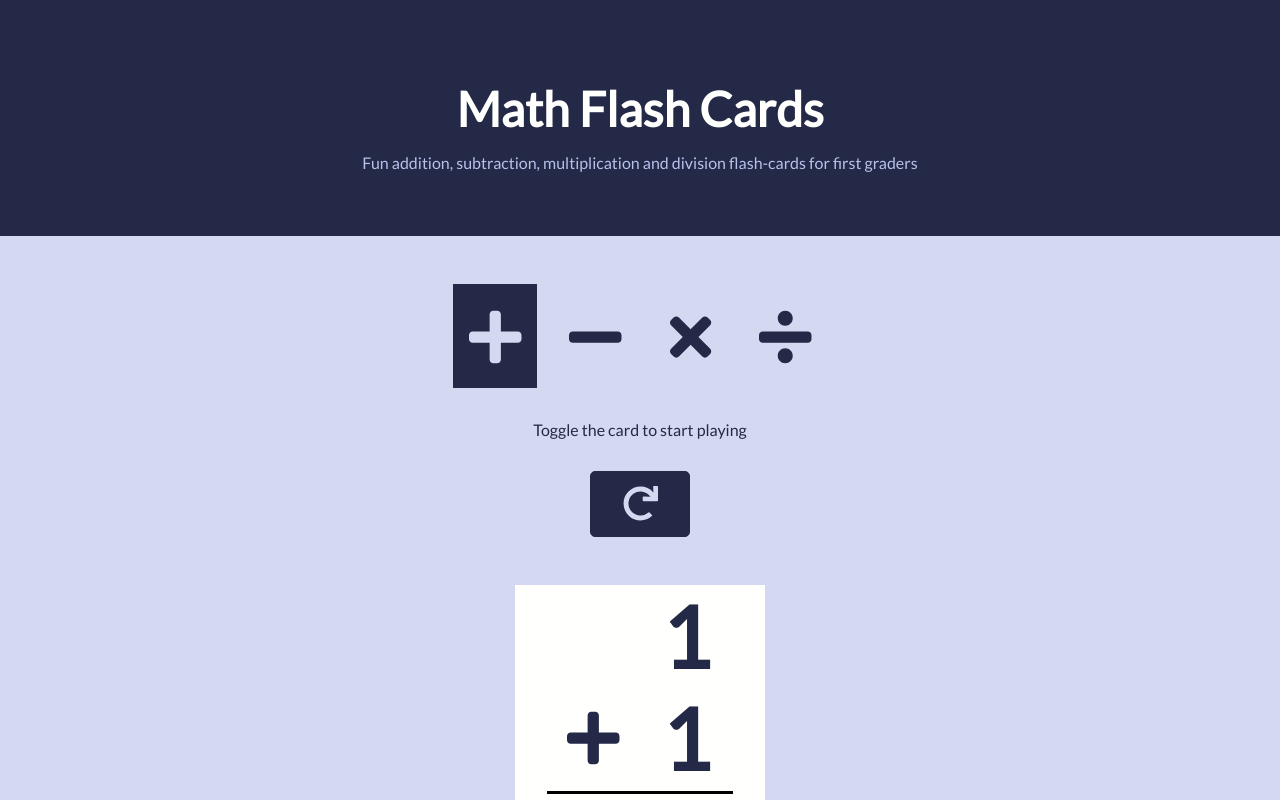
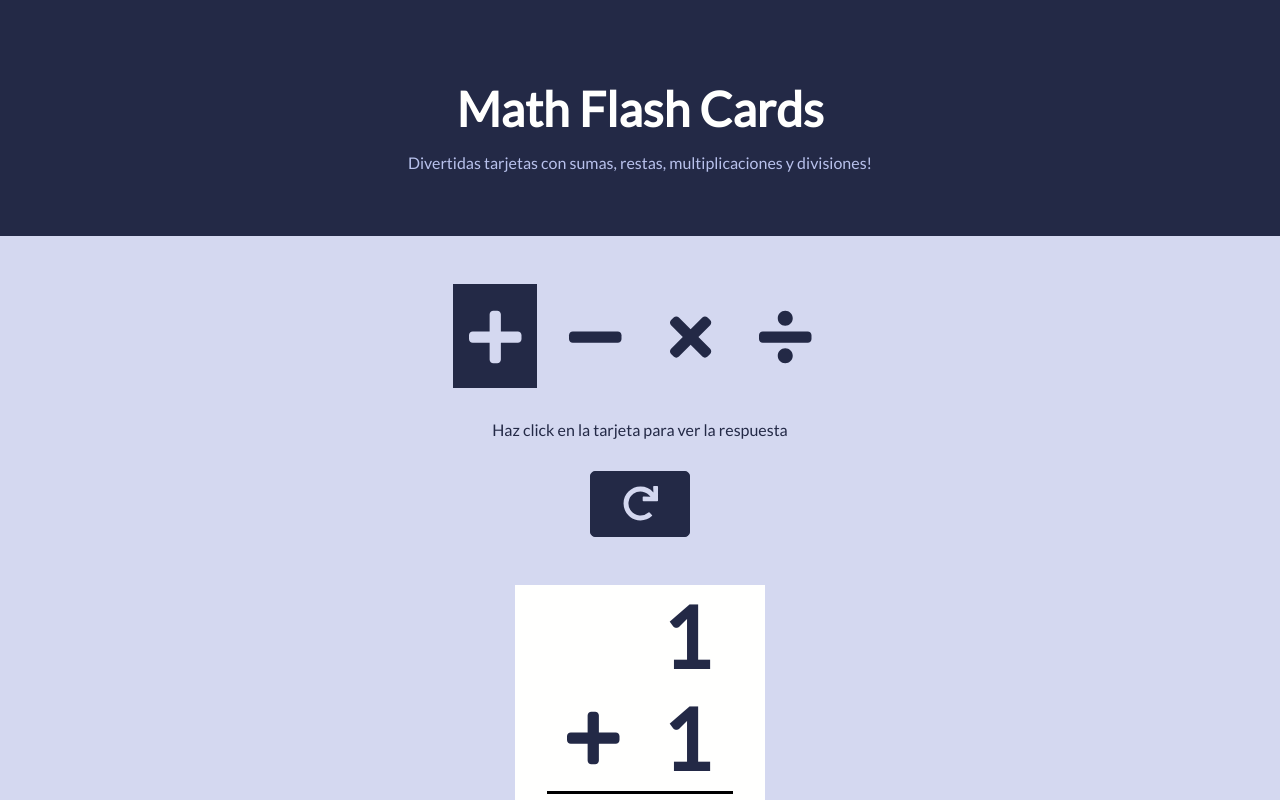
Before and after one commit to nelsonGuti/mathCardsGame, an Angular app: page / in a window 1280 px wide. Shown: the top 800 px of the page. Built offline with nearby package versions, Linux system fonts and the light colour scheme.

Commit message:
Cambio a espanol

```diff
--- a/src/app/components/card-container/card-container.component.html
+++ b/src/app/components/card-container/card-container.component.html
@@ -2,7 +2,7 @@
   <app-operators
     (operationChange)="getSelectedOperation($event)"
   ></app-operators>
-  <p>Toggle the card to start playing</p>
+  <p>Haz click en la tarjeta para ver la respuesta</p>
   <button type="button" class="btn" (click)="getNewCards()">
     <fa-icon [icon]="faRedo"></fa-icon>
   </button>
--- a/src/app/components/header/header.component.html
+++ b/src/app/components/header/header.component.html
@@ -1,7 +1,6 @@
 <div class="header-container">
   <h1>Math Flash Cards</h1>
   <p>
-    Fun addition, subtraction, multiplication and division flash-cards for first
-    graders
+    Divertidas tarjetas con sumas, restas, multiplicaciones y divisiones!
   </p>
 </div>
```
